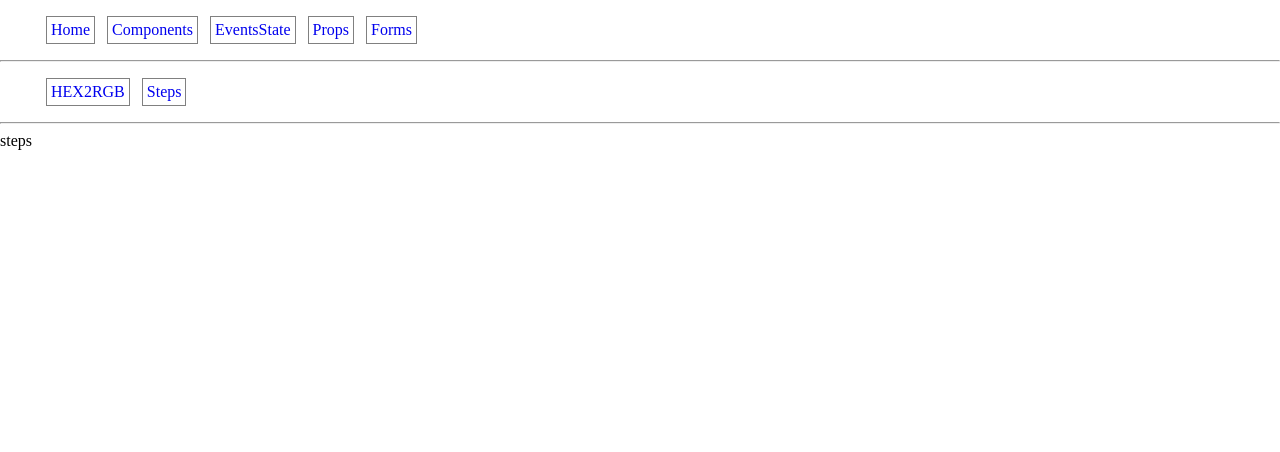
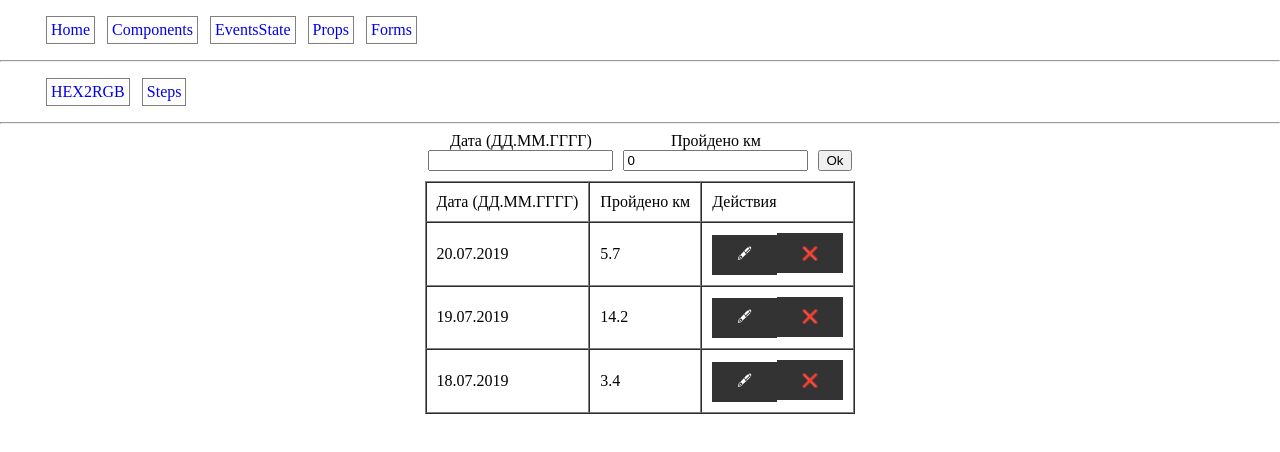
Before and after one commit to METALmasterKS/netology-react-homeworks, a React (Create React App) app: page /forms/steps in a window 1280 px wide. Shown: the top 452 px of the page. Built offline with nearby package versions, Linux system fonts and the light colour scheme; a web font is replaced by a local one.

Commit message:
Added Steps

```diff
--- a/src/components/Forms/Steps/index.js
+++ b/src/components/Forms/Steps/index.js
@@ -1,10 +1,115 @@
-import React from "react";
+import React, { useState } from "react";
+import moment from "moment";
+
+const Form = ({form, submit, change}) => {
+  return <form onSubmit={submit}>
+    <label style={{display: "inline-block", margin: "0 10px 10px 0"}}>
+      Дата (ДД.ММ.ГГГГ) <br/>
+      <input type="text" name="date" value={form.date} onChange={change}/>
+    </label>
+    <label style={{display: "inline-block"}}>
+      Пройдено км <br/>
+      <input type="text" name="distance" value={form.distance} onChange={change}/>
+    </label>
+    <input style={{marginLeft: "10px"}} type="submit" value="Ok"/>
+  </form>
+}
+
+const Table = ({data, delHandle, editHandle}) => {
+  return <table border="1" cellPadding={10} cellSpacing={0}>
+    <thead>
+    <tr>
+      <td>Дата (ДД.ММ.ГГГГ)</td>
+      <td>Пройдено км</td>
+      <td>Действия</td>
+    </tr>
+    </thead>
+    <tbody>
+    {Object.keys(data).map((date) => {
+      return <tr key={date}>
+        <td>{date}</td>
+        <td>{data[date]}</td>
+        <td>
+          <button onClick={() => editHandle(date)}>&#128395;</button>
+          <button onClick={(e) => delHandle(date,e)}>❌</button>
+        </td>
+      </tr>
+    })}
+    </tbody>
+  </table>
+}
 
 
 const Steps = () => {
-  return <>
-    steps
-  </>
+  const defForm = {
+    date: "",
+    distance: 0,
+    mode: "add",
+  }
+  const fmt = "DD.MM.YYYY"
+  const [form, setForm] = useState(defForm)
+  const [data, setData] = useState({
+    "20.07.2019": 5.7,
+    "19.07.2019": 14.2,
+    "18.07.2019": 3.4,
+  })
+
+  const handleChange = (evt) => {
+    setForm((prevForm) => ({
+      ...prevForm,
+      [evt.target.name]: evt.target.value,
+    }));
+  }
+
+  const handleSubmit = (evt) => {
+    evt.preventDefault()
+
+    let prevData = data
+    if (form.mode === "edit") {
+      prevData[form.date] = parseFloat(form.distance);
+    } else {
+      prevData[form.date] = (prevData[form.date] || 0) + parseFloat(form.distance);
+    }
+    let ordered = Object.keys(prevData)
+      .sort((a, b) => {
+        if (moment(a, fmt).isBefore(moment(b, fmt), "day")) {
+          return 1
+        }
+        if (moment(a, fmt).isAfter(moment(b, fmt), "day")) {
+          return -1
+        }
+        return 0
+      })
+      .reduce((obj, key) => {
+        obj[key] = prevData[key];
+        return obj;
+      }, {});
+
+    setData(() => (ordered));
+    setForm(defForm);
+  }
+
+  function handleDelete(date, e) {
+    e.preventDefault()
+    setData((prevData) => {
+      delete prevData[date];
+      return prevData;
+    });
+  }
+
+  function handleEdit(date) {
+    setForm((prevForm) => ({
+      ...prevForm,
+      date: date,
+      distance: data[date],
+      mode: 'edit',
+    }))
+  }
+
+  return <center className="steps">
+    <Form form={form} change={handleChange} submit={handleSubmit} />
+    <Table data={data} delHandle={handleDelete} editHandle={handleEdit}/>
+  </center>
 }
 
 export default Steps;
```
